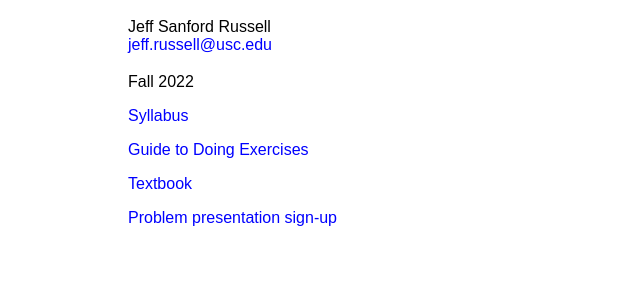
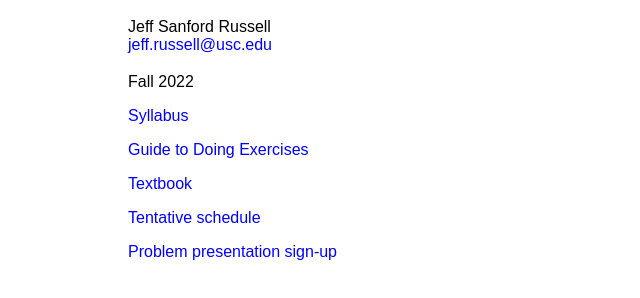
Before and after one commit to jefelino/jefelino.github.io, a website: page logic-450-2022.html in a window 1280 px wide. Shown: the part 110-408 px from the top of the page, without its empty margins (0-640 px from the left). Drawn offline with Linux system fonts and the light colour scheme.

Commit message:
Added link to schedule

```diff
--- a/logic-450-2022.html
+++ b/logic-450-2022.html
@@ -36,6 +36,9 @@
 <li><p><a
 href="https://www.dropbox.com/s/c5pajem2s6jf0o6/limits-of-logic.pdf?dl=0">Textbook</a></p></li>
 <li><p><a
+href="https://docs.google.com/spreadsheets/d/1uqkt8W_ZWv--VIq04hdgOF4SXHckRUKf9ddntVlA8vo/edit?usp=sharing">Tentative
+schedule</a></p></li>
+<li><p><a
 href="https://docs.google.com/spreadsheets/d/1P5wg0_PAFmDCQrEbr8XnXFL4_zplhAyWy2oavHuemKM/edit?usp=sharing">Problem
 presentation sign-up</a></p></li>
 </ul>
```
Also changed, not shown: logic-450-2022.md (+4 -0 lines).
